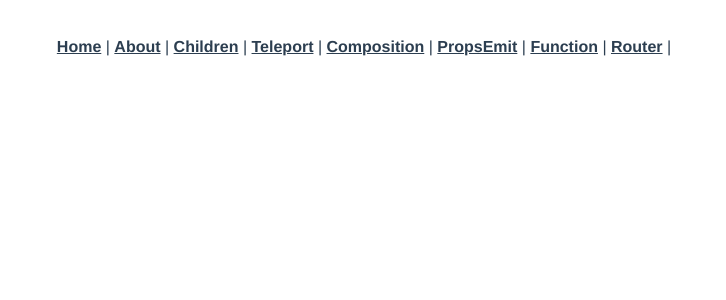
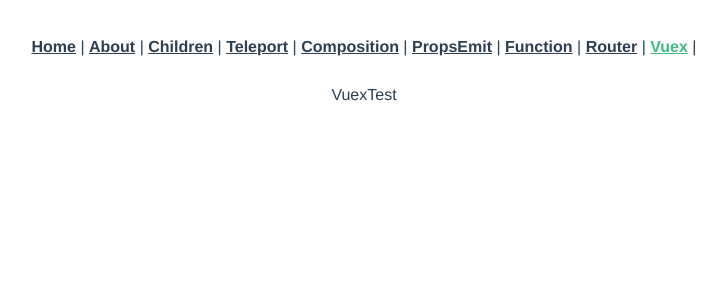
Before and after one commit to piyokintv/learning-vuejs, a Vue app in the folder section10/vue3-test/: page /vuex-test in a window 1280 px wide. Shown: the top 300 px of the page, without its empty margins (276-1002 px from the left). Built offline with nearby package versions, Linux system fonts and the light colour scheme.

Commit message:
setup内でvuex その1

```diff
--- a/section10/vue3-test/src/App.vue
+++ b/section10/vue3-test/src/App.vue
@@ -8,6 +8,7 @@
     <router-link to="/props-emit-test">PropsEmit</router-link> |
     <router-link to="/function-test">Function</router-link> |
     <router-link to="/router-test">Router</router-link> |
+    <router-link to="/vuex-test">Vuex</router-link> |
   </nav>
   <router-view
     :setupBooks="setupBooks"
--- a/section10/vue3-test/src/router/index.js
+++ b/section10/vue3-test/src/router/index.js
@@ -6,6 +6,7 @@ import CompositionTest from '@/views/CompositionTest'
 import PropsEmitTest from '@/views/PropsEmitTest'
 import FunctionTest from '@/views/FunctionTest'
 import RouterTest from '@/views/RouterTest'
+import VuexTest from '@/views/VuexTest'
 
 const routes = [
   {
@@ -44,6 +45,11 @@ const routes = [
     component: RouterTest
   },
   {
+    path: '/vuex-test',
+    name: 'VuexTest',
+    component: VuexTest
+  },
+  {
     path: '/about',
     name: 'about',
     // route level code-splitting
--- a/section10/vue3-test/src/store/index.js
+++ b/section10/vue3-test/src/store/index.js
@@ -2,10 +2,14 @@ import { createStore } from 'vuex'
 
 export default createStore({
   state: {
+    count: 0,
   },
   getters: {
   },
   mutations: {
+    increment(state) {
+      state.count++;
+    },
   },
   actions: {
   },
--- /dev/null
+++ b/section10/vue3-test/src/views/VuexTest.vue
@@ -0,0 +1,13 @@
+<template>
+  <div>VuexTest</div>
+</template>
+
+<script>
+export default {
+
+}
+</script>
+
+<style>
+
+</style>
```
